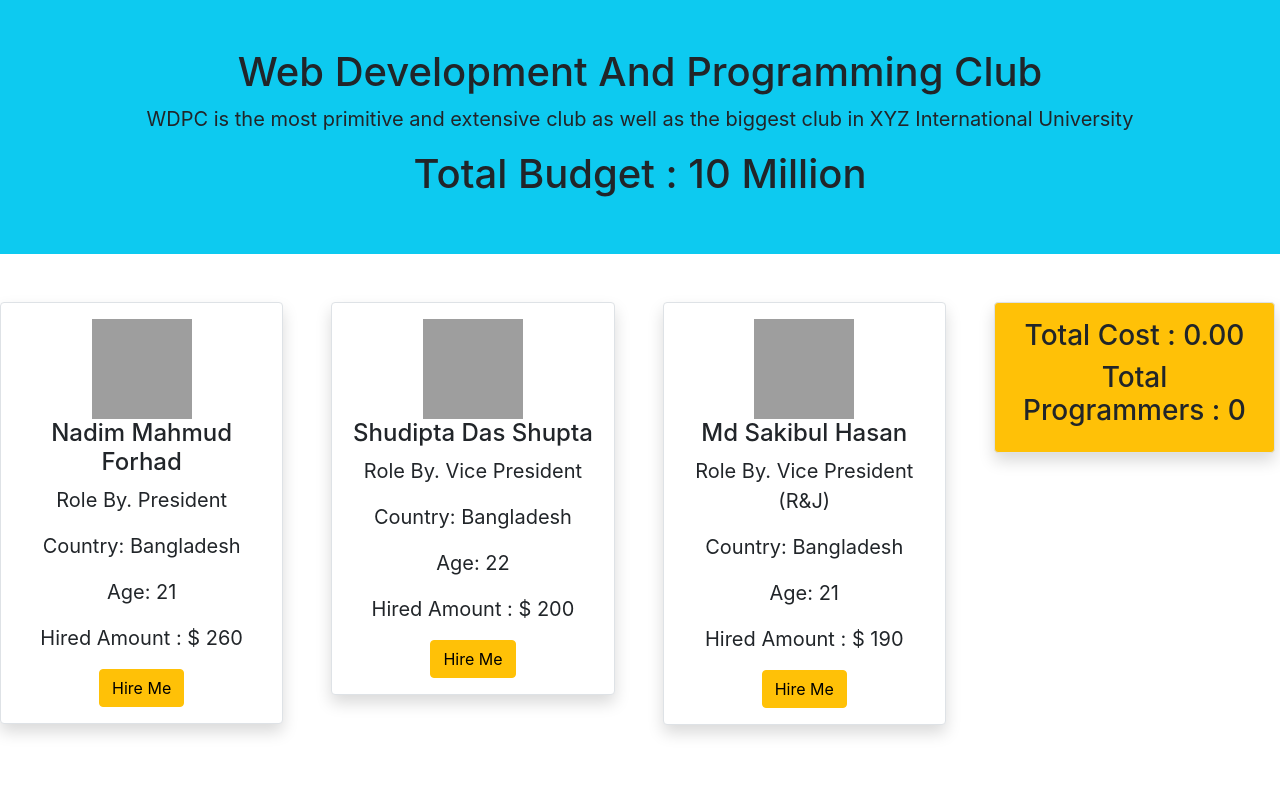
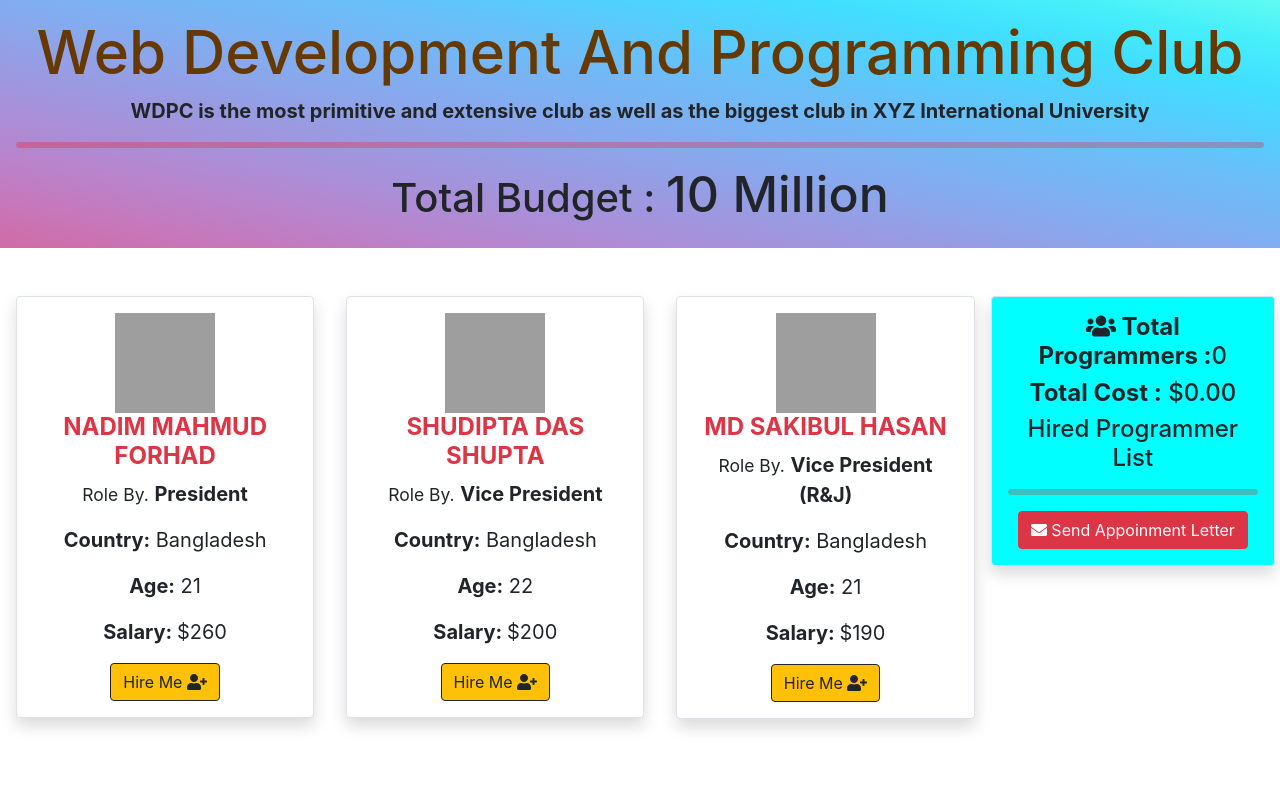
Before and after one commit to m-h-saikat/Web-Development-And-Programming-Club, a React (Create React App) app: page / in a window 1280 px wide. Shown: the top 800 px of the page. Built offline with nearby package versions, Linux system fonts and the light colour scheme; grey boxes are pictures that could not be loaded.

Commit message:
full Update

```diff
--- a/package.json
+++ b/package.json
@@ -3,6 +3,9 @@
   "version": "0.1.0",
   "private": true,
   "dependencies": {
+    "@fortawesome/fontawesome-svg-core": "^1.2.36",
+    "@fortawesome/free-solid-svg-icons": "^5.15.4",
+    "@fortawesome/react-fontawesome": "^0.1.15",
     "@testing-library/jest-dom": "^5.14.1",
     "@testing-library/react": "^11.2.7",
     "@testing-library/user-event": "^12.8.3",
--- a/public/index.html
+++ b/public/index.html
@@ -2,7 +2,7 @@
 <html lang="en">
   <head>
     <meta charset="utf-8" />
-    <link rel="icon" href="%PUBLIC_URL%/favicon.ico" />
+    <link rel="icon" href="%PUBLIC_URL%/favicon.jpg" />
     <meta name="viewport" content="width=device-width, initial-scale=1" />
     <meta name="theme-color" content="#000000" />
     <meta
@@ -25,7 +25,7 @@
       work correctly both with client-side routing and a non-root public URL.
       Learn how to configure a non-root public URL by running `npm run build`.
     -->
-    <title>React App</title>
+    <title>WDPC</title>
   </head>
   <body>
     <noscript>You need to enable JavaScript to run this app.</noscript>
--- a/src/Component/Header/Cart/Cart.css
+++ b/src/Component/Header/Cart/Cart.css
@@ -0,0 +1,3 @@
+.cart{
+   background-color: aqua;
+}
--- a/src/Component/Header/Cart/Cart.js
+++ b/src/Component/Header/Cart/Cart.js
@@ -1,4 +1,9 @@
 import React from 'react';
+import { FontAwesomeIcon } from '@fortawesome/react-fontawesome'
+import { faUsers } from '@fortawesome/free-solid-svg-icons'
+import { faEnvelope } from '@fortawesome/free-solid-svg-icons'
+import {  faUserPlus } from '@fortawesome/free-solid-svg-icons'
+import './Cart.css'
 
 const Cart = (props) => {
     const { cart } = props;
@@ -19,10 +24,23 @@ let totalQuantity = 0;
 
 
     return (
-        <div className="container bg-warning me-5 mt-5 p-3 border rounded shadow p-3 mb-5  rounded">
+        <div className="container cart  me-5 mt-5 p-3 border rounded shadow p-3 mb-5  rounded">
+           <h4><b> <FontAwesomeIcon icon={faUsers}/> Total Programmers :</b>{totalQuantity}</h4>
+            <h4><b>Total Cost :</b> ${total.toFixed(2)}</h4>
 
-            <h3>Total Cost :  {total.toFixed(2)}</h3>
-            <h3>Total Programmers :  {totalQuantity}</h3>
+            <div className="HiredProgrammerList">
+                    <h4>Hired Programmer List</h4>
+                    <hr/>
+                    <ol>
+                        {
+                            cart.map(programmer => <li key={programmer.Name}>{programmer.Name}
+                            </li>)
+                        }
+                    </ol>
+                    <button
+                    className="btn btn-danger"
+                ><FontAwesomeIcon icon={faEnvelope}/> Send Appoinment Letter</button>
+                </div>
 
 
 
--- a/src/Component/Header/Header.css
+++ b/src/Component/Header/Header.css
@@ -1,12 +1,26 @@
 h1{
-    font-size:40px;
+    font-size:60px;
     font-size: 800;
+    color:#663802;
+
 }
 p{
     font-size:20px;
-    font-size: 800;
+    font-size: 900;
 }
 h2{
     font-size:40px;
     font-size: 800;
 }
+.header {
+    background-image: linear-gradient(to right top, #d16ba5, #c777b9, #ba83ca, #aa8fd8, #9a9ae1, #8aa7ec, #79b3f4, #69bff8, #52cffe, #41dfff, #46eefa, #5ffbf1);
+}
+hr {
+    border: 3px solid red;
+    border-radius: 5px;
+  }
+  .Budget{
+    font-size:50px;
+
+
+  }
--- a/src/Component/Header/Header.js
+++ b/src/Component/Header/Header.js
@@ -2,9 +2,10 @@ import React from 'react';
 import "./Header.css"
 const Header = () => {
     return (
-        <div className="header mx-auto  bg-info p-5">
+        <div className="header mx-auto  bg-info p-3">
            <h1>Web Development And Programming Club </h1>
-           <p>WDPC is the most primitive and extensive club as well as the biggest club in XYZ International University</p>
+           <p><b>WDPC is the most primitive and extensive club as well as the biggest club in XYZ International University</b></p>
+           <hr />
            <h2>Total Budget : <span className="Budget">10 Million</span> </h2>
         </div>
     );
--- a/src/Component/Header/Member/Member.js
+++ b/src/Component/Header/Member/Member.js
@@ -1,4 +1,6 @@
 import React from 'react';
+import { FontAwesomeIcon } from '@fortawesome/react-fontawesome'
+import {  faUserPlus } from '@fortawesome/free-solid-svg-icons'
 
 const Member = (props) => {
 
@@ -6,20 +8,21 @@ const Member = (props) => {
     return (
 <div class="container">
   <div class="row">
-    <div class="col  me-5 mt-5 p-3 border rounded shadow p-3 mb-5 bg-white rounded">
+    <div class="Member-info col  me-3 mt-5 p-3 ms-3 border rounded shadow p-3 mb-5 bg-white rounded">
     <div>
                 <img src={img} alt="" width="100" height="100" />
             </div>
-            <div>
-                <h4 className="Member-name">{Name}</h4>
-                <p>Role By. {Role}</p>
-                <p>Country: {Country}</p>
-                <p>Age: {Age}</p>
-                <p>Hired Amount : $ {Salary}</p>
+            <div >
+                <h4 className="Member-name text-danger text-uppercase  "><b>{Name}</b> </h4>
+                <p> <small>Role By.</small> <b>{Role}</b> </p>
+                <p><b>Country:</b> {Country}</p>
+                <p><b>Age:</b> {Age}</p>
+                <p><b>Salary: </b>${Salary}</p>
                 <button
                     onClick={() => props.handleAddToCart(props.member)}
-                    className="btn btn-warning"
-                > Hire Me</button>
+                    className="btn btn-warning btn-outline-dark"
+                >  Hire Me <FontAwesomeIcon icon={faUserPlus}/></button>
+
             </div>
     </div>
   </div>
```
Also changed, not shown: src/App.js (+4 -6 lines), src/Component/Header/Member/Member.css (deleted, +0 -18 lines), public/favicon.jpg (added), 1 other file (tests, documents, lock files or other folders).
